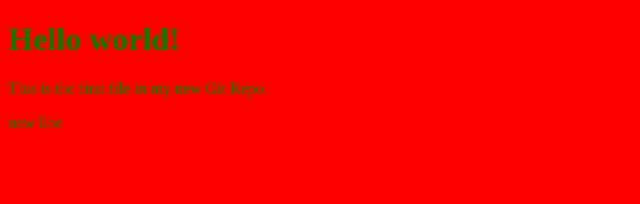
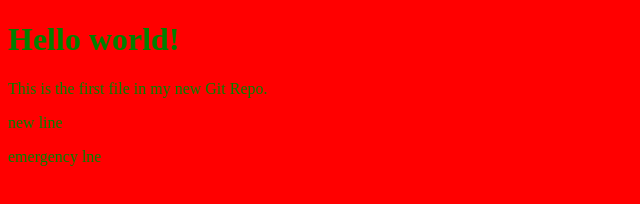
Before and after one commit to sriramsakthikumar/hello_world, a plain HTML site: page index.html in a window 1280 px wide. Shown: the whole page, without its empty margins (0-640 px from the left). Drawn offline with Linux system fonts and the light colour scheme.

Commit message:
index file added added emergency line;

```diff
--- a/index.html
+++ b/index.html
@@ -9,6 +9,6 @@
 <h1>Hello world!</h1>
 <p>This is the first file in my new Git Repo.</p>
 <p>new line</p>
-
+<p>emergency lne</p>
 </body>
 </html>
```
